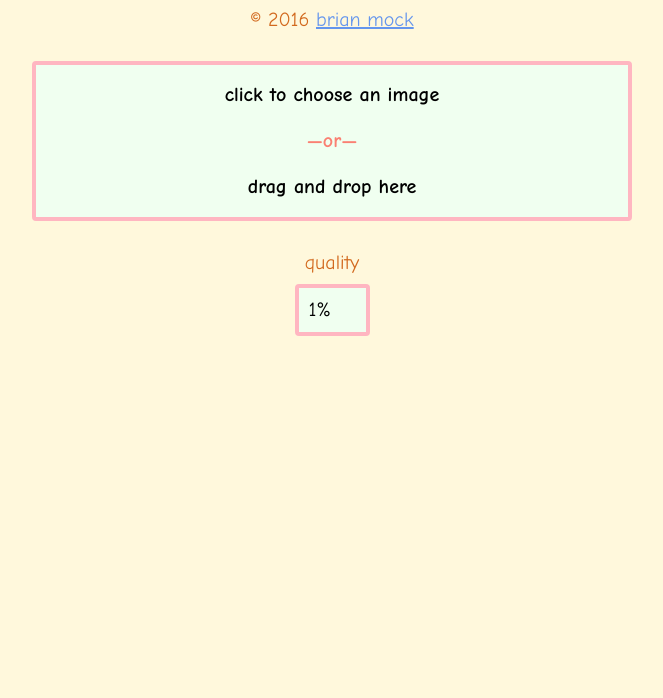
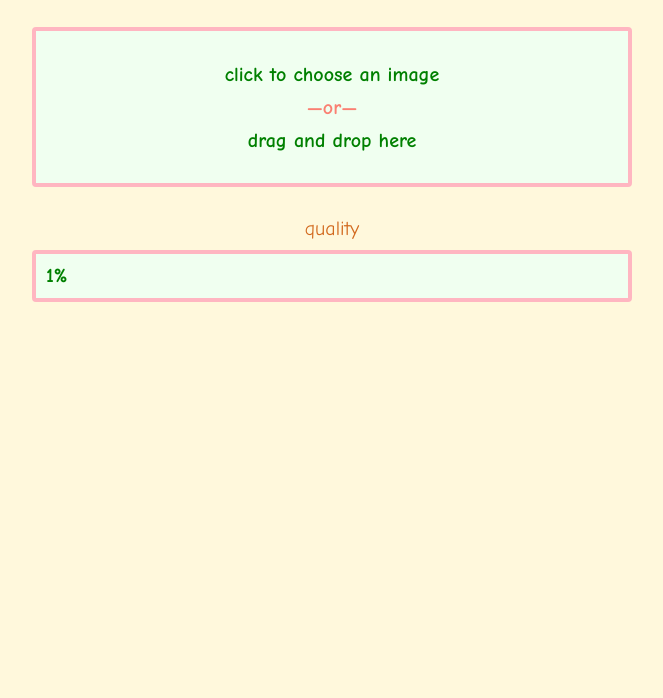
Before and after one commit to wavebeem/the-jpeg-zone, a plain HTML site: page site/index.html in a window 1280 px wide. Shown: the part 102-800 px from the top of the page, without its empty margins (308-971 px from the left). Drawn offline with Linux system fonts and the light colour scheme.

Commit message:
Fixes #2

```diff
--- a/site/index.html
+++ b/site/index.html
@@ -12,8 +12,8 @@
   <h2>&copy; 2016 <a href="http://mockbrian.com">brian mock</a></h2>
   <input class="_FileInput" type="file" accept="image/*">
   <button class="FileInput Retro3D" type="button">
-    click to choose an image<br><br>
-    <span class="Or">&mdash;or&mdash;</span><br><br>
+    click to choose an image
+    <span class="Or">&mdash;or&mdash;</span>
     drag and drop here
   </button>
   <div>
--- a/site/main.js
+++ b/site/main.js
@@ -16,6 +16,8 @@ function jpegify(quality, url) {
   canvas.width = elem.width;
   canvas.height = elem.height;
   var context = canvas.getContext("2d");
+  context.fillStyle = "white";
+  context.fillRect(0, 0, elem.width, elem.height);
   context.drawImage(elem, 0, 0);
   return canvas.toDataURL("image/jpeg", quality);
 }
--- a/site/style.css
+++ b/site/style.css
@@ -34,11 +34,14 @@ a {
 }
 
 h1 {
+  margin-top: 0;
+  margin-bottom: 0;
   font-size: 40px;
 }
 
 h2 {
   font-size: 20px;
+  margin-top: 20px;
   margin-bottom: 30px;
 }
 
@@ -63,6 +66,8 @@ button:focus {
 }
 
 .Or {
+  display: block;
+  margin: 10px 0;
   color: salmon;
 }
 
@@ -71,13 +76,14 @@ button:focus {
 }
 
 .FileQuality {
-  -webkit-appearance: none;
   padding: 10px;
+  width: 100%;
 }
 
 .Retro3D {
   -webkit-appearance: none;
-  color: black;
+  font-weight: bold;
+  color: green;
   background: honeydew;
   border-radius: 4px;
   border: 4px solid lightpink;
@@ -90,9 +96,6 @@ button:focus {
   margin-bottom: 30px;
   cursor: pointer;
   font-weight: bold;
-}
-
-.FileInput:hover {
 }
 
 .FileOutput {
@@ -112,5 +115,3 @@ button:focus {
 .hidden {
   display: none;
 }
-;
-}
```
